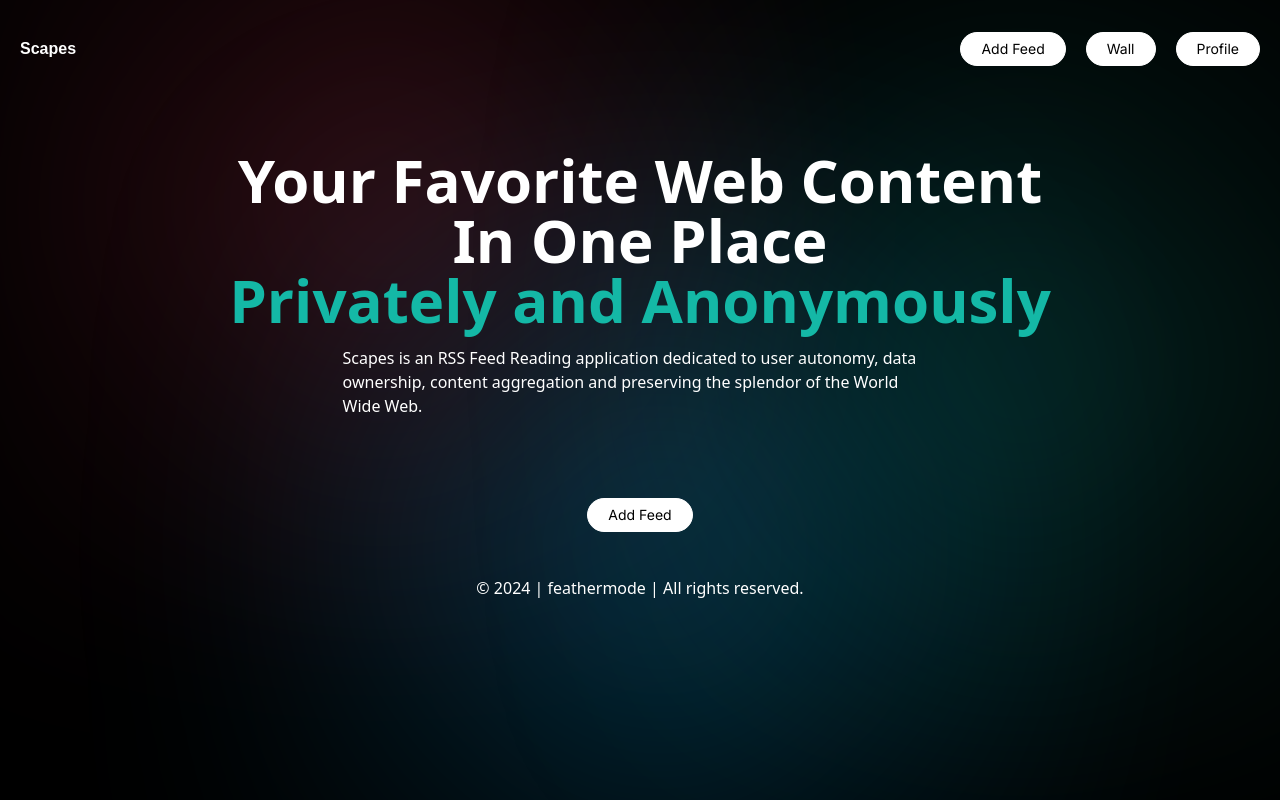
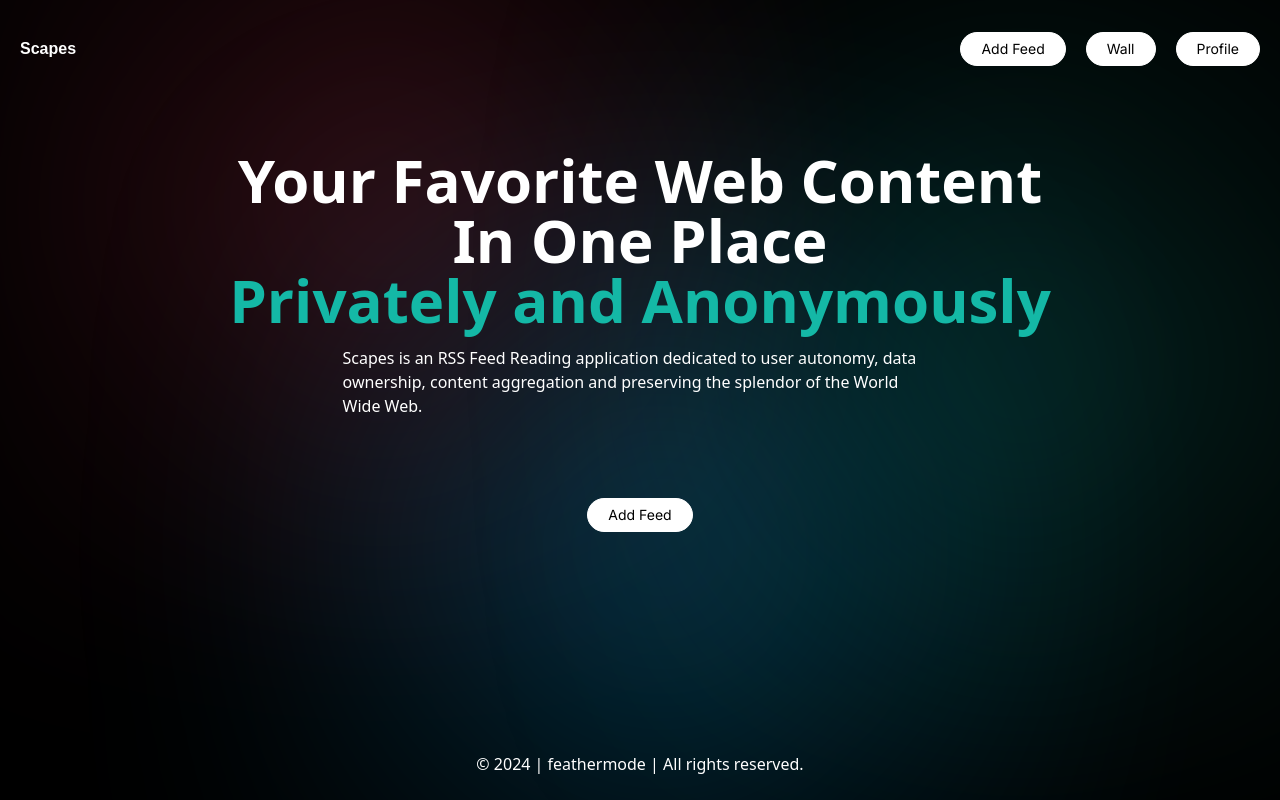
Before and after one commit to oofytronic/nextscapes, a Next.js app: page / in a window 1280 px wide. Built offline with nearby package versions, Linux system fonts and the light colour scheme.

Commit message:
footer to bottom

```diff
--- a/app/layout.jsx
+++ b/app/layout.jsx
@@ -11,13 +11,13 @@ export const metadata = {
 const RootLayout = ({ children }) => {
 	return (
 		<html lang="en">
-		<body className="min-h-dvh">
+		<body className="min-h-dvh flex flex-col">
 			<div className="main">
 				<div className="blur-circle circle1"></div>
 				<div className="blur-circle circle2"></div>
 				<div className="blur-circle circle3"></div>
 			</div>
-			<div className="content">
+			<div className="content w-full flex-grow">
 				<Nav />
 				{children}
 			</div>
--- a/components/Footer.jsx
+++ b/components/Footer.jsx
@@ -10,7 +10,7 @@ const Footer = () => {
 	}, []);
 
 	return (
-		<footer className="w-full text-center p-6">
+		<footer className="w-full text-center p-6 mt-auto">
 			<p>© {currentYear} | feathermode | All rights reserved.</p>
 		</footer>
 	);
```
